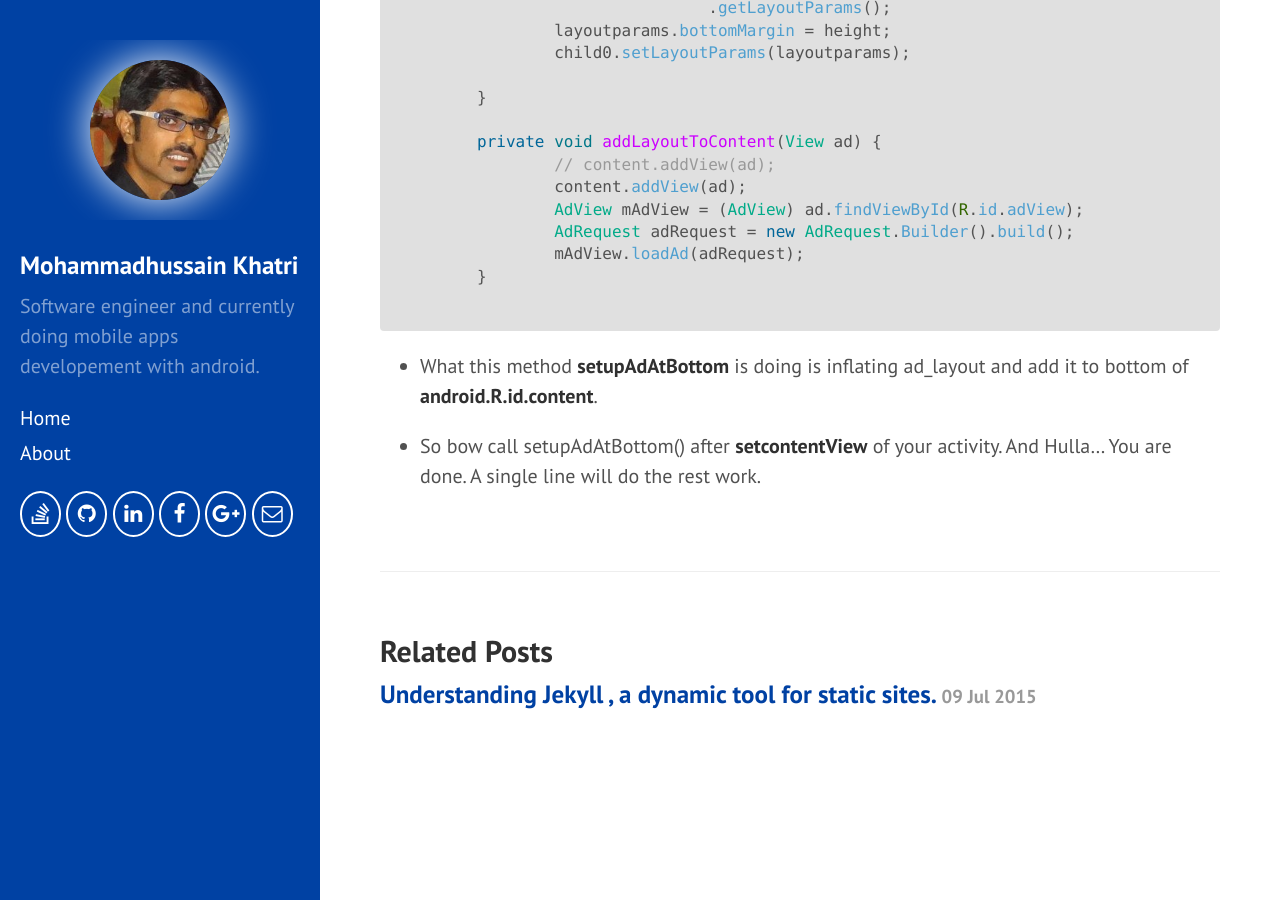
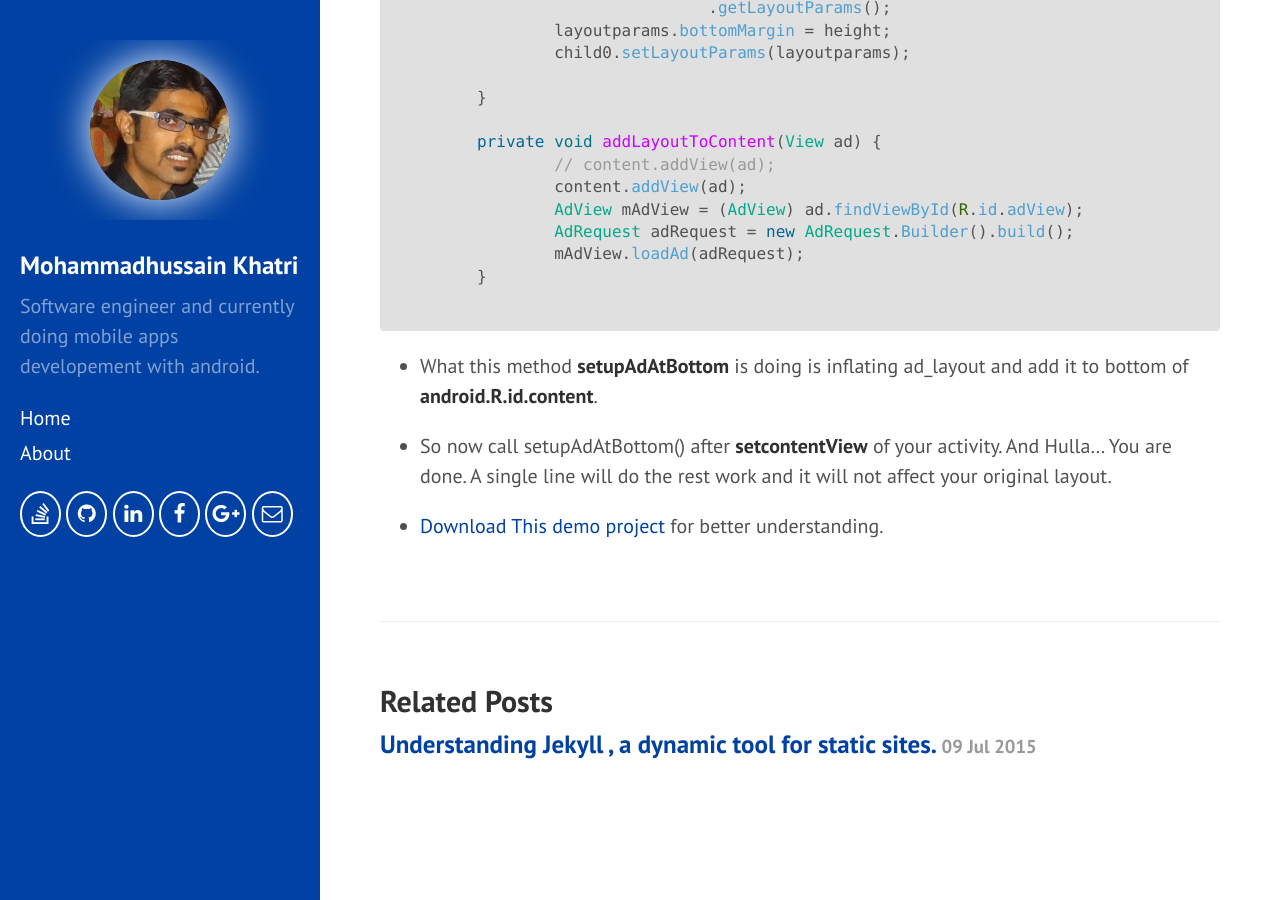
Before and after one commit to mohammadkhatri/mohammadkhatri.github.io, a Jekyll site: the page built from _posts/2015-08-03-AdMob-Banner-In-all-activities.md, in a window 1280 px wide and 900 px high, scrolled down 2685 px. Built offline with Jekyll 4.4.1, drawn with Linux system fonts in a browser that asks for light colours; nearby versions of some CDN libraries; Markdown is read by kramdown in place of the engine named in the settings; comment, search, counter and statistics services are not loaded.

Commit message:
add git project url

```diff
--- a/_posts/2015-08-03-AdMob-Banner-In-all-activities.md
+++ b/_posts/2015-08-03-AdMob-Banner-In-all-activities.md
@@ -128,4 +128,6 @@ mAdView.loadAd(adRequest);
 
 * What this method **setupAdAtBottom** is doing is inflating ad_layout and add it to bottom of **android.R.id.content**.
 
-* So bow call setupAdAtBottom() after **setcontentView** of your activity. And Hulla... You are done. A single line will do the rest work.
+* So now call setupAdAtBottom() after **setcontentView** of your activity. And Hulla... You are done. A single line will do the rest work and it will not affect your original layout.
+
+* <a href="https://github.com/mohammadkhatri/AdMobApp" target="_blank">Download This demo project</a> for better understanding.
```
